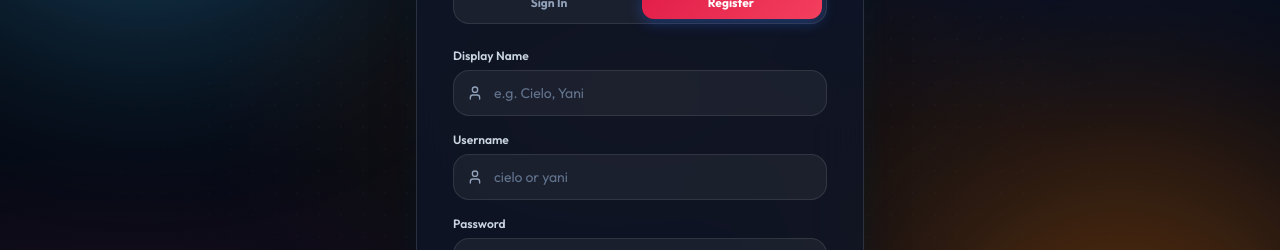
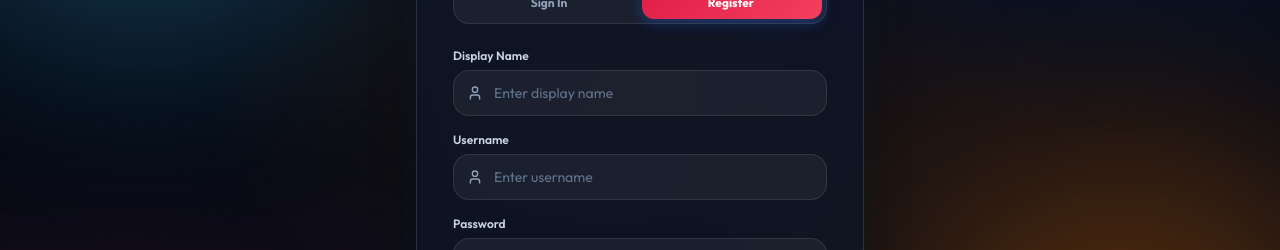
Before and after one commit to justinmartin08/date-planner, a Next.js app: page /login in a window 1280 px wide. Both pictures are taken after a click on the button "Register". Shown: the part 302-552 px from the top of the page. Built offline with nearby package versions, Linux system fonts and the light colour scheme.

Commit message:
refactor: replace cielo or yani placeholders with clean generic placeholders

```diff
--- a/src/app/login/page.tsx
+++ b/src/app/login/page.tsx
@@ -235,7 +235,7 @@ export default function LoginPage() {
                   <input
                     type="text"
                     required
-                    placeholder="e.g. Cielo, Yani"
+                    placeholder="Enter display name"
                     value={displayName}
                     onChange={(e) => setDisplayName(e.target.value)}
                     className="w-full pl-10 pr-4 py-3 rounded-2xl bg-white/5 border border-white/10 text-white placeholder:text-slate-500 text-sm focus:outline-none focus:border-sky-400 focus:ring-2 focus:ring-sky-500/20 transition-all"
@@ -257,7 +257,7 @@ export default function LoginPage() {
                   type="text"
                   required
                   autoComplete="username"
-                  placeholder="cielo or yani"
+                  placeholder="Enter username"
                   value={username}
                   onChange={(e) => setUsername(e.target.value)}
                   className="w-full pl-10 pr-4 py-3 rounded-2xl bg-white/5 border border-white/10 text-white placeholder:text-slate-500 text-sm focus:outline-none focus:border-sky-400 focus:ring-2 focus:ring-sky-500/20 transition-all"
```
